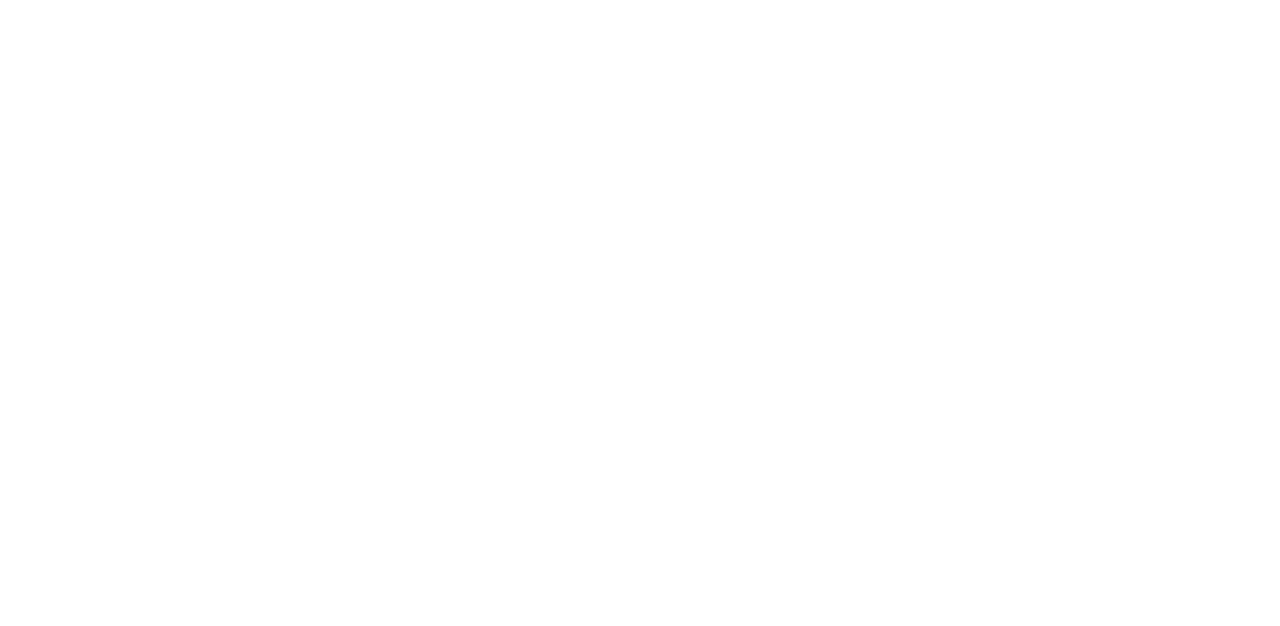
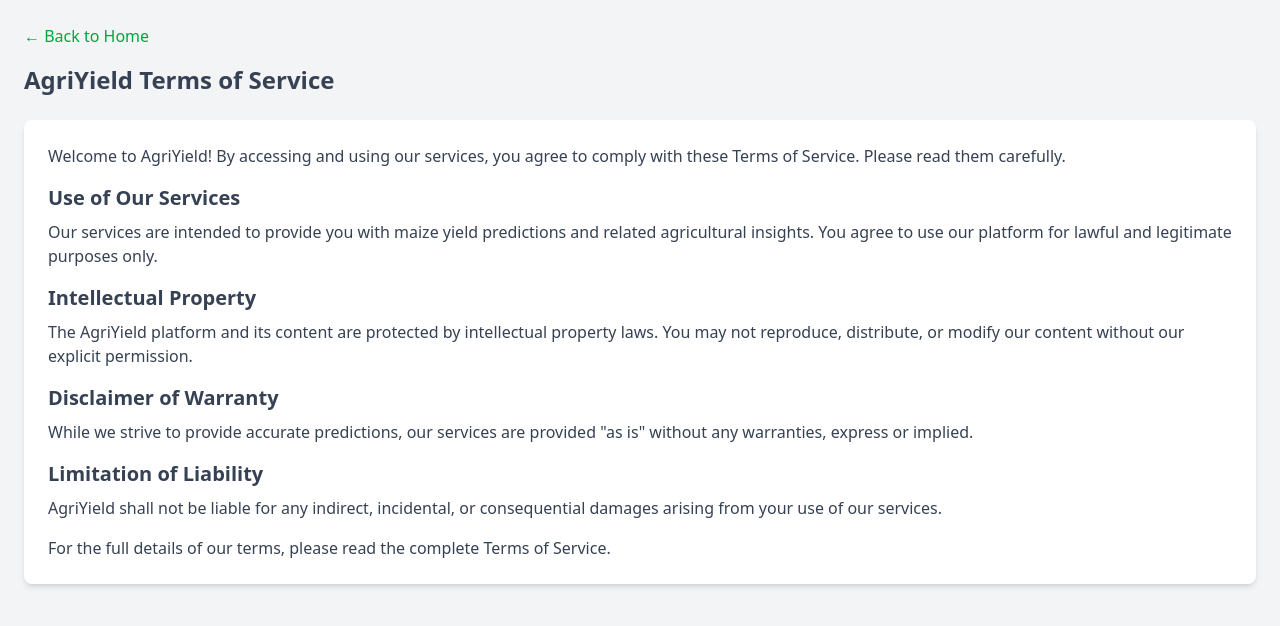
Before and after one commit to usandrine/MaizeYieldTool, a React (Vite) app: page /terms-of-service in a window 1280 px wide. Before the commit this address had no page. Shown: the top 626 px of the page. Built offline with nearby package versions, Linux system fonts and the light colour scheme.

Commit message:
adding  Privacy and  PolicyTerms of Service

```diff
--- a/src/App.tsx
+++ b/src/App.tsx
@@ -9,6 +9,8 @@
 import ReportsAnalyticsPage from './pages/ReportsAnalyticsPage'; // Import the new page
 import ProfilePage from './pages/ProfilePage';
 import AboutPage from './pages/AboutPage'; // Import AboutPage
+import PrivacyPolicyPage from './pages/PrivacyPolicyPage'; // Import PrivacyPolicyPage
+import TermsOfServicePage from './pages/TermsOfServicePage'; // Import TermsOfServicePage
 // import AdminDashboardPage from './pages/AdminDashboardPage'; // We'll import this later
 
 function App() {
@@ -25,6 +27,8 @@
         <Route path="/reports-analytics" element={<ReportsAnalyticsPage />} /> {/* Ensure this route is present */}
         <Route path="/profile" element={<ProfilePage />} />
         <Route path="/about" element={<AboutPage />} /> {/* Route for About Page */}
+        <Route path="/privacy-policy" element={<PrivacyPolicyPage />} /> {/* Route for Privacy Policy */}
+                <Route path="/terms-of-service" element={<TermsOfServicePage />} /> {/* Route for Terms of Service */}
                 {/* ... other routes */}
         {/* <Route path="/admin/dashboard" element={<AdminDashboardPage />} /> */} {/* Example route for admin */}
       </Routes>
--- a/src/pages/LandingPage.tsx
+++ b/src/pages/LandingPage.tsx
@@ -204,8 +204,8 @@
                     <span className="font-bold text-lg">AgriYield</span>
                     <p className="mt-2 text-sm">&copy; {new Date().getFullYear()} All rights reserved.</p>
                     <div className="mt-4 space-x-4">
-                        <a href="#" className="hover:underline">Privacy Policy</a>
-                        <a href="#" className="hover:underline">Terms of Service</a>
+                        <a href="privacy-policy" className="hover:underline">Privacy Policy</a>
+                        <a href="terms-of-service" className="hover:underline">Terms of Service</a>
                     </div>
                 </div>
             </footer>
--- /dev/null
+++ b/src/pages/PrivacyPolicyPage.tsx
@@ -0,0 +1,44 @@
+// src/pages/PrivacyPolicyPage.tsx
+import React from 'react';
+import { Link } from 'react-router-dom';
+
+const PrivacyPolicyPage: React.FC = () => {
+    return (
+        <div className="p-6 bg-gray-100 min-h-screen">
+            <Link to="/" className="text-green-600 hover:underline mb-4 block">
+                ← Back to Home
+            </Link>
+            <h1 className="text-2xl font-semibold text-gray-700 mb-6">AgriYield Privacy Policy</h1>
+            <div className="bg-white rounded-lg shadow-md p-6">
+                <p className="text-gray-700 mb-4">
+                    At AgriYield, we are committed to protecting your privacy. This Privacy Policy
+                    explains how we collect, use, and safeguard your personal information when you
+                    use our website and services.
+                </p>
+                <h2 className="text-xl font-semibold text-gray-700 mb-2">Information We Collect</h2>
+                <p className="text-gray-700 mb-4">
+                    We may collect information such as your name, email address, farm details,
+                    and usage data. This information helps us to provide you with accurate
+                    yield predictions and improve our services.
+                </p>
+                <h2 className="text-xl font-semibold text-gray-700 mb-2">How We Use Your Information</h2>
+                <p className="text-gray-700 mb-4">
+                    Your information is used to generate yield predictions, personalize your
+                    experience, communicate with you about our services, and for analytical purposes
+                    to enhance our platform.
+                </p>
+                <h2 className="text-xl font-semibold text-gray-700 mb-2">Data Security</h2>
+                <p className="text-gray-700 mb-4">
+                    We implement security measures to protect your personal information from
+                    unauthorized access, use, or disclosure.
+                </p>
+                {/* Add more sections as needed */}
+                <p className="text-gray-700 mt-4">
+                    For more detailed information, please read our full Privacy Policy.
+                </p>
+            </div>
+        </div>
+    );
+};
+
+export default PrivacyPolicyPage;
--- /dev/null
+++ b/src/pages/TermsOfServicePage.tsx
@@ -0,0 +1,48 @@
+// src/pages/TermsOfServicePage.tsx
+import React from 'react';
+import { Link } from 'react-router-dom';
+
+const TermsOfServicePage: React.FC = () => {
+    return (
+        <div className="p-6 bg-gray-100 min-h-screen">
+            <Link to="/" className="text-green-600 hover:underline mb-4 block">
+                ← Back to Home
+            </Link>
+            <h1 className="text-2xl font-semibold text-gray-700 mb-6">AgriYield Terms of Service</h1>
+            <div className="bg-white rounded-lg shadow-md p-6">
+                <p className="text-gray-700 mb-4">
+                    Welcome to AgriYield! By accessing and using our services, you agree to
+                    comply with these Terms of Service. Please read them carefully.
+                </p>
+                <h2 className="text-xl font-semibold text-gray-700 mb-2">Use of Our Services</h2>
+                <p className="text-gray-700 mb-4">
+                    Our services are intended to provide you with maize yield predictions
+                    and related agricultural insights. You agree to use our platform for lawful
+                    and legitimate purposes only.
+                </p>
+                <h2 className="text-xl font-semibold text-gray-700 mb-2">Intellectual Property</h2>
+                <p className="text-gray-700 mb-4">
+                    The AgriYield platform and its content are protected by intellectual
+                    property laws. You may not reproduce, distribute, or modify our content
+                    without our explicit permission.
+                </p>
+                <h2 className="text-xl font-semibold text-gray-700 mb-2">Disclaimer of Warranty</h2>
+                <p className="text-gray-700 mb-4">
+                    While we strive to provide accurate predictions, our services are provided
+                    "as is" without any warranties, express or implied.
+                </p>
+                <h2 className="text-xl font-semibold text-gray-700 mb-2">Limitation of Liability</h2>
+                <p className="text-gray-700 mb-4">
+                    AgriYield shall not be liable for any indirect, incidental, or consequential
+                    damages arising from your use of our services.
+                </p>
+                {/* Add more sections as needed */}
+                <p className="text-gray-700 mt-4">
+                    For the full details of our terms, please read the complete Terms of Service.
+                </p>
+            </div>
+        </div>
+    );
+};
+
+export default TermsOfServicePage;
```
